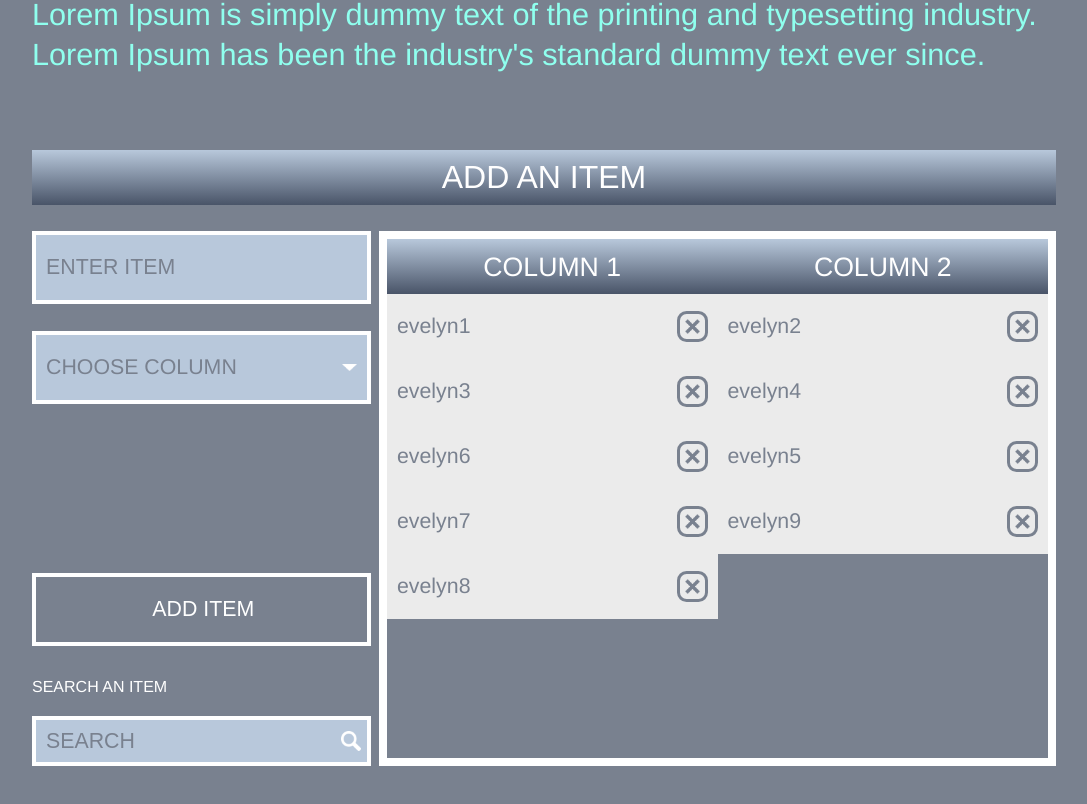
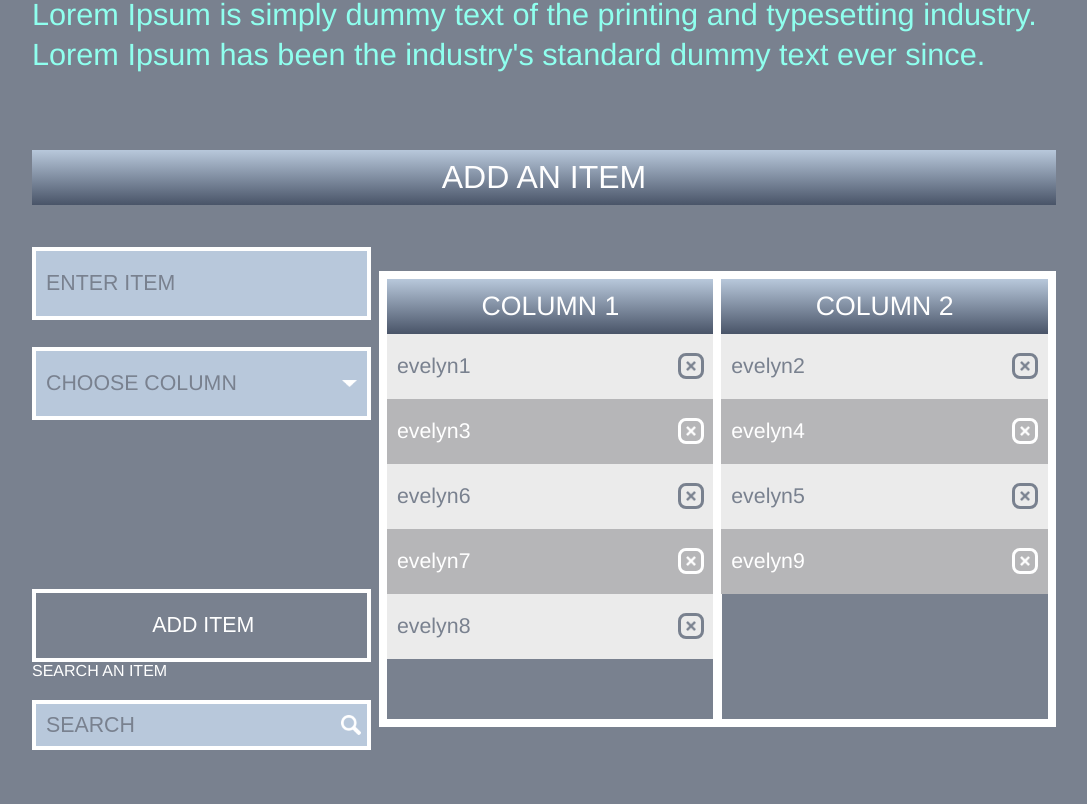
Before and after one commit to Evelyn-ZYW/FE-Assessment-F8TCH, a React app: page / in a window 1280 px wide. Shown: the part 254-1058 px from the top of the page, without its empty margins (96-1183 px from the left). Built offline with nearby package versions, Linux system fonts and the light colour scheme.

Commit message:
the item style is changed based on even & odd position on the list

```diff
--- a/src/App.js
+++ b/src/App.js
@@ -25,7 +25,9 @@ const Panel = styled.div`
   justify-content: center;
   min-width: 100%;
   max-width: 100%;
-  height: 535px;
+  min-height: 535px;
+  max-height: 535px;
+
   margin-top: 0.71cm;
 
   & > :nth-child(1) {
@@ -42,18 +44,11 @@ const Left = styled.div`
   justify-content: space-between;
 `;
 const Right = styled.div`
-  min-height: 100%;
+  // min-height: 100%;
+  // max-height: 100%;
   margin-left: 8.49px;
   display: flex;
-
-  & > div {
-    flex: 1;
-    box-sizing: border-box;
-    border: 8.49px solid #fff;
-  }
-  & > :nth-child(1) {
-    margin-right: -8.49px;
-  }
+  // box-sizing: border-box;
 `;
 
 export function App() {
--- a/src/App.scss
+++ b/src/App.scss
@@ -56,7 +56,7 @@ html body {
 
   span {
     font-size: 16pt;
-    color: #79818f;
+    // color: #79818f;
     padding-left: 10px;
   }
 }
--- a/src/comps/Dropdown/index.js
+++ b/src/comps/Dropdown/index.js
@@ -20,6 +20,7 @@ const Container = styled.div`
   justify-content: space-between;
   align-items: center;
   cursor: pointer;
+  color: #79818f;
 
   & > img {
     min-width: 15px;
@@ -44,8 +45,8 @@ const Menu = styled.div`
     align-items: center;
   }
 `;
-const Option = styled.p`
-  color: #000;
+const Option = styled.span`
+  color: #79818f;
   min-width: 100%;
   max-width: 100%;
   min-height: 100%;
--- a/src/comps/ItemList/index.js
+++ b/src/comps/ItemList/index.js
@@ -1,40 +1,58 @@
-import React, { useContext } from "react";
+import React, { useContext, useState } from "react";
 import { ItemContext } from "../../contexts/ItemContext";
 import styled from "styled-components";
 
 import ItemRow from "../ItemRow";
 import ItemHeader from "../ItemHeader";
 
+// import crossWhite from "../../../public/image/crossWhite.png";
+// import crossGrey from "../../../public/image/crossGrey.png";
+
+// import "../../../public/image/crossWhite.png";
+// import "../../../public/image/crossGrey.png";
+
 const Container = styled.div`
-  border: 2px solid red;
   display: flex;
   min-width: 100%;
   max-width: 100%;
-  min-height: 100%;
-  max-height: 100%;
+  min-height: calc(76px * 6);
+  max-height: calc(76px * 8);
+
+  & > :nth-child(2) {
+    margin-left: -8.49px;
+  }
 `;
 const OuterCont = styled.div`
-  box-sizing: border-box;
   display: flex;
   flex-direction: column;
-  // justify-content: space-between;
   align-items: center;
   flex: 1;
-
-  & > img {
-    min-width: 15px;
-    max-width: 15px;
-    border: 3px solid #79818f;
-    border-radius: 9.5px;
-    padding: 5px;
-    object-fit: contain;
-    margin-right: 10px;
-    cursor: pointer;
-  }
+  box-sizing: border-box;
+  border: 8.49px solid #fff;
 `;
 const InnerCont = styled.div`
   min-width: 100%;
   max-width: 100%;
+
+  & > :nth-child(odd) {
+    background-color: #ebebeb;
+    color: #79818f;
+
+    & > :nth-child(2) {
+      border: 3px solid #79818f;
+      background-image: url("../../../public/image/crossGrey.png");
+    }
+  }
+
+  & > :nth-child(even) {
+    background-color: #b6b6b8;
+    color: #fff;
+
+    & > :nth-child(2) {
+      border: 3px solid #fff;
+      background-image: url("../../../public/image/crossWhite.png");
+    }
+  }
 `;
 
 const ItemList = () => {
@@ -47,7 +65,7 @@ const ItemList = () => {
           <ItemHeader text={column} />
           {items.length ? (
             <InnerCont>
-              {items.map((item) => {
+              {items.map((item, index) => {
                 return item.column === column ? (
                   <ItemRow item={item} key={item.id} />
                 ) : null;
--- a/src/comps/ItemRow/index.js
+++ b/src/comps/ItemRow/index.js
@@ -1,16 +1,12 @@
 import React, { useContext } from "react";
 import { ItemContext } from "../../contexts/ItemContext";
 import styled from "styled-components";
-
-import crossWhite from "../../../public/image/crossWhite.png";
-import crossGrey from "../../../public/image/crossGrey.png";
 
 const Container = styled.div`
   min-width: 100%;
   max-width: 100%;
   height: 65px;
   box-sizing: border-box;
-  background-color: ${(props) => (props.bgcolor ? props.bgcolor : "#ebebeb")};
   display: flex;
   justify-content: space-between;
   align-items: center;
@@ -18,7 +14,7 @@ const Container = styled.div`
   & > img {
     min-width: 15px;
     max-width: 15px;
-    border: 3px solid #79818f;
+    border: ${(props) => (props.bdcolor ? props.bdcolor : "3px solid #79818f")};
     border-radius: 9.5px;
     padding: 5px;
     object-fit: contain;
@@ -26,12 +22,27 @@ const Container = styled.div`
     cursor: pointer;
   }
 `;
-const ItemRow = ({ item }) => {
+const Img = styled.div`
+  min-width: 10px;
+  max-width: 10px;
+  min-height: 10px;
+  max-height: 10px;
+  margin-right: 10px;
+  padding: 5px;
+  background-size: contain;
+  background-origin: content-box;
+  background-position: center;
+  background-repeat: no-repeat;
+  border-radius: 8px;
+  cursor: pointer;
+`;
+const ItemRow = ({ item, src, className }) => {
   const { removeItem } = useContext(ItemContext);
   return (
     <Container>
-      <span>{item.desc}</span>
-      <img src={crossGrey} alt="" onClick={() => removeItem(item.id)} />
+      <span className={className}>{item.desc}</span>
+      <Img onClick={() => removeItem(item.id)}></Img>
+      {/* <img src={src} alt="" onClick={() => removeItem(item.id)} /> */}
     </Container>
   );
 };
```
Also changed, not shown: src/reducers/itemReducer.js (deleted, +0 -19 lines).
